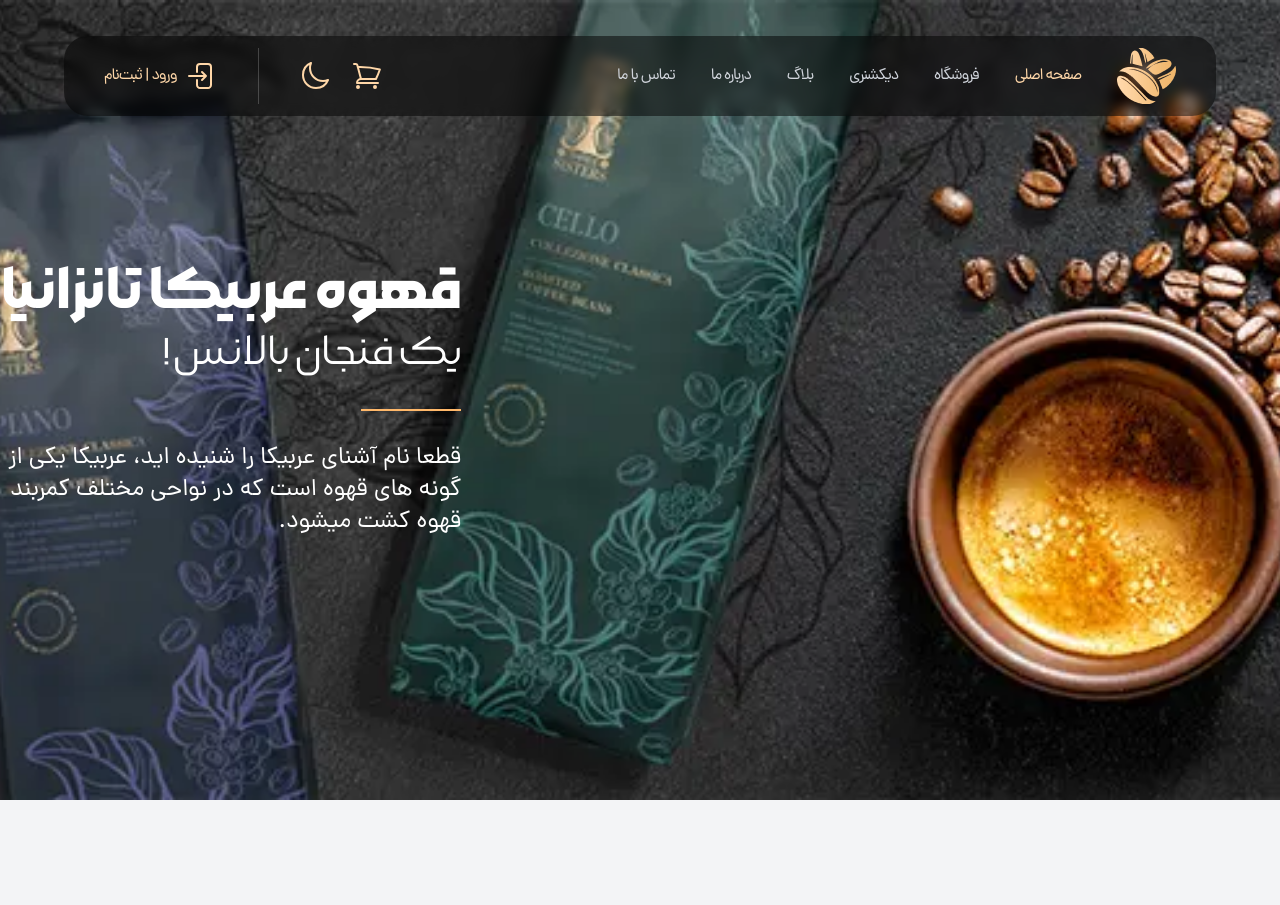
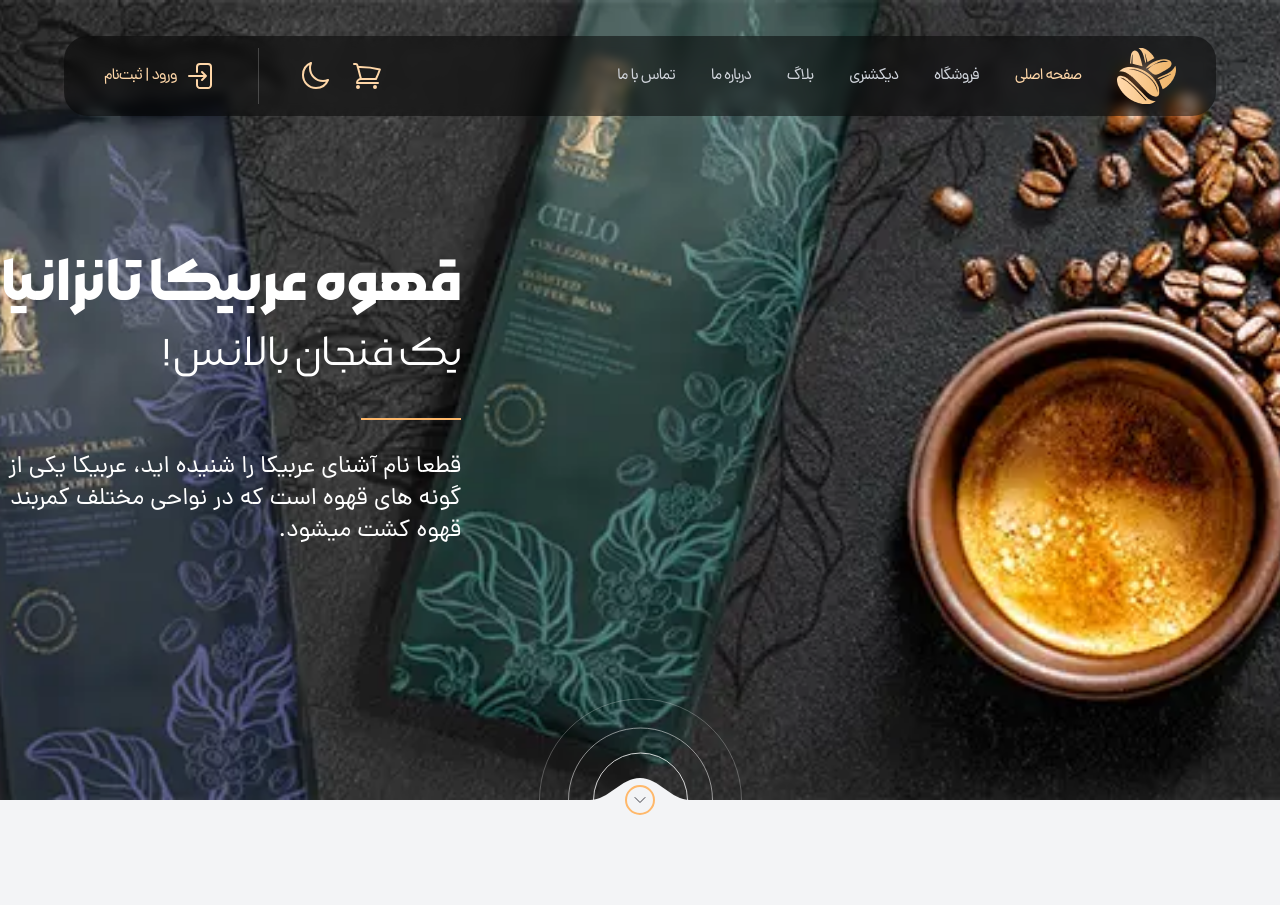
Before and after one commit to 00mohammad/Project-Tailwind, a website: page public/index.html in a window 1280 px wide. Shown: the top 905 px of the page. Before the commit the page ends 800 px from the top, so only its background shows below. Drawn offline with Linux system fonts and the light colour scheme.

Commit message:
Home finished

```diff
--- a/public/index.html
+++ b/public/index.html
@@ -16,7 +16,7 @@
     </script>
   </head>
 
-  <body class="font-Dana bg-gray-100 dark:bg-zinc-800">
+  <body class="font-Dana bg-gray-100 dark:bg-zinc-800 h-[2000px]">
     <!-- All App Icon -->
 
     <svg class="hidden">
@@ -281,12 +281,26 @@
           d="m19.5 8.25-7.5 7.5-7.5-7.5"
         />
       </symbol>
+
+      <symbol
+        id="curve"
+        width="100"
+        height="22"
+        viewBox="0 0 100 22"
+        fill="currentColor"
+        xmlns="http://www.w3.org/2000/svg"
+      >
+        <path
+          d="M50 0C69 0 81 22 100 22L0 22C18.75 22 31 0 50 0Z"
+          fill="currentColor"
+        />
+      </symbol>
     </svg>
 
     <!-- App Header -->
 
     <header
-      class="fixed top-9 right-0 left-0 hidden md:flex items-center w-[98%] lg:w-[90%] h-20 px-5 lg:px-10 py-5 mx-auto bg-black/50 rounded-3xl backdrop-blur-[6px]"
+      class="fixed top-9 right-0 left-0 z-50 hidden md:flex items-center w-[98%] lg:w-[90%] h-20 px-5 lg:px-10 py-5 mx-auto bg-black/50 rounded-3xl backdrop-blur-[6px]"
     >
       <div class="flex items-center justify-between w-full">
         <!--  Logo and Menu  -->
@@ -705,26 +719,50 @@
 
     <main>
       <section
-        class="Home h-[200px] xs:h-auto xs:aspect-[2/1] md:aspect-auto bg-home-mobile md:bg-home-desktop bg-no-repeat bg-cover bg-center"
+        class="Home bg- relative h-[200px] xs:h-auto xs:aspect-[2/1] md:aspect-auto bg-home-mobile md:bg-home-desktop bg-no-repeat bg-cover bg-center"
       >
         <div
-          class="container h-full md:min-h-screen flex justify-end items-center"
+          class="container relative h-full md:min-h-screen flex justify-end items-center overflow-y-hidden"
         >
           <div class="text-white">
-            <h2 class="font-morabba-bold text-2xl md:text-6xl mb-0.5 md:mb-2">
+            <h2
+              class="font-morabba-bold text-2xl md:text-6xl/[62px] mb-0.5 md:mb-2"
+            >
               قهوه عربیکا تانزانیا
             </h2>
-            <span class="font-morabba-light text-xl md:text-5xl"
+            <span class="font-morabba-light text-xl md:text-5xl/[64px]"
               >یک فنجان بالانس!</span
             >
             <span
               class="block w-[100px] h-px md:h-0.5 bg-orange-300 my-3 md:my-8"
-            ></span>
+            >
+            </span>
             <p class="max-w-[201px] md:max-w-[460px] text-xs md:text-2xl">
               قطعا نام آشنای عربیکا را شنیده اید، عربیکا یکی از گونه های قهوه
               است که در نواحی مختلف کمربند قهوه کشت میشود.
             </p>
+            <!-- Circle -->
+            <div class="circle circle--main circle--lg">
+              <div class="circle circle--md">
+                <div class="circle circle--sm"></div>
+              </div>
+            </div>
           </div>
+        </div>
+
+        <!-- Curve -->
+        <svg
+          class="absolute bottom-0 right-0 left-0 mx-auto hidden md:inline-block text-gray-100 dark:text-zinc-800 w-[100px] h-[22px]"
+        >
+          <use href="#curve"></use>
+        </svg>
+        <!-- Arrow Circle -->
+        <div
+          class="absolute bottom-0 right-0 left-0 mx-auto translate-y-2/4 hidden md:flex items-center justify-center w-[30px] h-[30px] border-2 border-orange-300 rounded-full"
+        >
+          <svg class="w-4 h-4 text-zinc-700 dark:text-white">
+            <use href="#chevron-down"></use>
+          </svg>
         </div>
       </section>
     </main>
--- a/src/input.css
+++ b/src/input.css
@@ -139,6 +139,22 @@
   .overlay--visible {
     @apply visible opacity-100;
   }
+
+  .circle {
+    @apply flex items-center justify-center border rounded-full;
+  }
+  .circle--main {
+    @apply absolute bottom-0 right-0 left-0 mx-auto translate-y-2/4 hidden md:flex;
+  }
+  .circle--lg {
+    @apply w-[203px] h-[203px] border-white/25;
+  }
+  .circle--md {
+    @apply w-[145px] h-[145px] border-white/50;
+  }
+  .circle--sm {
+    @apply w-[95px] h-[95px] border-white/80;
+  }
 }
 
 /* =========================
--- a/tailwind.config.js
+++ b/tailwind.config.js
@@ -38,8 +38,8 @@ module.exports = {
       },
 
       backgroundImage: {
+        "home-desktop": "url('../imgs/headerBgDesktop.webp')",
         "home-mobile": "url('../imgs/headerBgMobile.webp')",
-        "home-desktop": "url('../imgs/headerBgDesktop.webp')",
       },
 
       screens: {
```
Also changed, not shown: public/imgs/svgs/curve.svg (added), public/styles/app.css.
